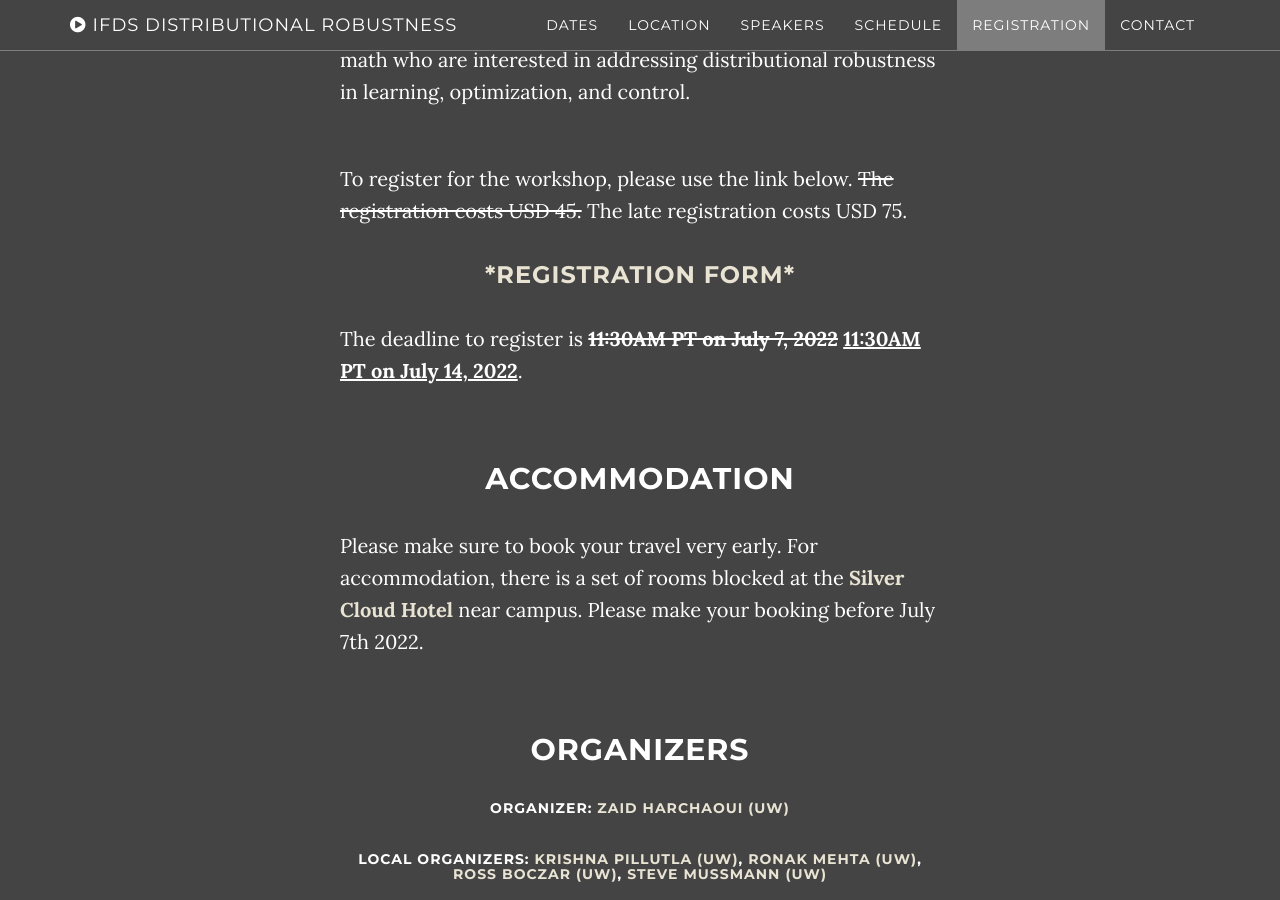
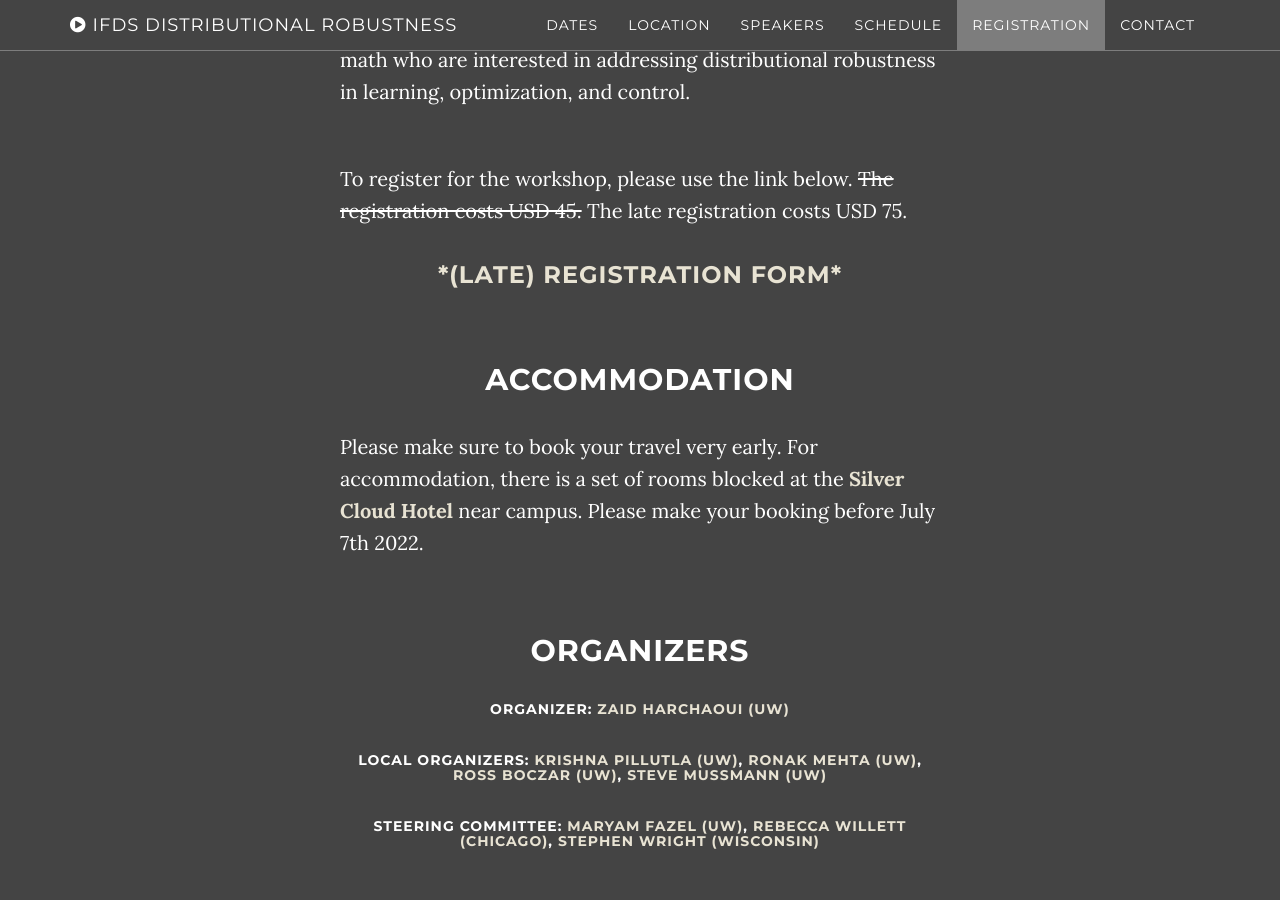
Before and after one commit to kgjamieson/ifds-workshop-2025, a Jekyll site: the page built from index.html, in a window 1280 px wide and 900 px high, scrolled down 4797 px. Built offline with Jekyll 4.4.1, drawn with Linux system fonts in a browser that asks for light colours.

Commit message:
Update about.html

```diff
--- a/_includes/about.html
+++ b/_includes/about.html
@@ -14,8 +14,8 @@
           <p> To register for the workshop, please use the link below. <del>The registration costs USD 45.</del>
             The late registration costs USD 75.
           </p>
-          <h3 class="text-center"><a href="https://forms.gle/G932uKFLo8XrE7St5">*Registration Form*</a> </h3>
-          <p> The deadline to register is <b><del>11:30AM PT on July 7, 2022</del> <ins>11:30AM PT on July 14, 2022</ins></b>.</p>
+          <h3 class="text-center"><a href="https://forms.gle/G932uKFLo8XrE7St5">*(Late) Registration Form*</a> </h3>
+<!--           <p> The deadline to register is <b><del>11:30AM PT on July 7, 2022</del> <ins>11:30AM PT on July 14, 2022</ins></b>.</p> -->
           <br><br>
 
 
```
